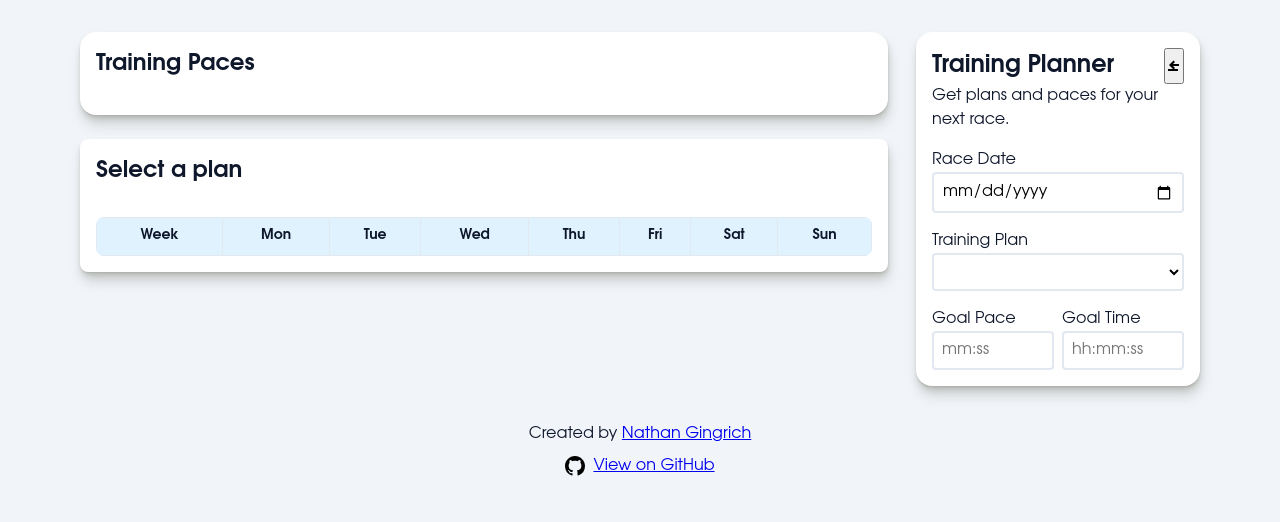
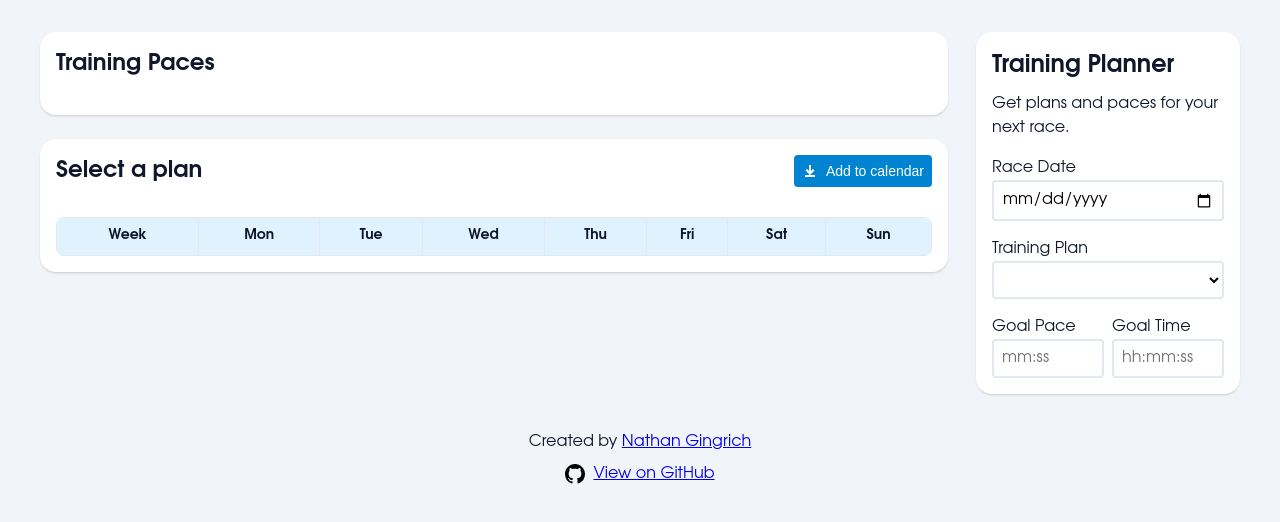
Before and after one commit to njgingrich/running-plan, a plain HTML site: page index.html in a window 1280 px wide. Drawn offline with Linux system fonts and the light colour scheme.

Commit message:
More style adjustments

```diff
--- a/index.html
+++ b/index.html
@@ -34,14 +34,14 @@
                         <h2 id="training-plan-title">Select a plan</h2>
                         <p id="training-plan-description" class="subtitle"></p>
                     </div>
-                    <button id="export-plan" class="export-button" style="display: none;">
+                    <button id="export-plan" class="export-button button">
                         <svg width="16" height="16" viewBox="0 0 16 16">
                             <path d="M8 12l-4.5-4.5 1.5-1.5L7 8v-6h2v6l2-2 1.5 1.5L8 12zM3 14v-2h10v2H3z" />
                         </svg>
                         Add to calendar
                     </button>
                 </div>
-                <div class="calendar">
+                <div class="training-table-container">
                     <table class="training-table">
                         <thead>
                             <tr>
@@ -66,11 +66,6 @@
     <section class="container sidebar expanded flow">
         <header class="header">
             <h1 class="title">Training Planner</h1>
-            <button id="toggle-sidebar" class="icon-button">
-                <svg width="16" height="16" viewBox="0 0 16 16">
-                    <path d="M3 8l4.5-4.5L9 5 7 7h6v2H7l2 2-1.5 1.5L3 8zm-1 6v-2h10v2H2z" />
-                </svg>
-            </button>
             <p class="subtitle">Get plans and paces for your next race.</p>
         </header>
         <section class="config">
@@ -100,7 +95,7 @@
         </section>
     </section>
     <footer class="footer">
-        <p>Created by <a href="https://github.com/njgingrich" target="_blank" rel="noopener noreferrer">Nathan
+        <p>Created by <a href="https://njgingrich.com/" target="_blank" rel="noopener noreferrer">Nathan
                 Gingrich</a></p>
         <a href="https://github.com/njgingrich/running-plan" class="repo-link" target="_blank"
             rel="noopener noreferrer">
--- a/script/script.js
+++ b/script/script.js
@@ -405,12 +405,6 @@ document.getElementById('trainingPlan').addEventListener('change', e => {
     updateCalendar();
 });
 
-document.getElementById('toggle-sidebar').addEventListener('click', e => {
-    const sidebar = document.querySelector('.sidebar');
-    sidebar.classList.toggle('expanded');
-});
-
-
 // Add event listener for export button
 document.getElementById('export-plan').addEventListener('click', (e) => {
     const plan = State.plan;
--- a/styles.css
+++ b/styles.css
@@ -302,23 +302,16 @@
 
     --t-shadow-color: 0.6503 0.01 106.68;
     --t-shadow-low:
-        0.1px 0.6px 0.8px oklch(var(--t-shadow-color) / 0.19),
-        0.1px 0.9px 1.1px -0.8px oklch(var(--t-shadow-color) / 0.26),
-        0.3px 2.1px 2.7px -1.6px oklch(var(--t-shadow-color) / 0.33);
+        0px 0.5px 0.7px oklch(var(--t-shadow-color) / 0.05),
+        0px 1.6px 2.3px -0.4px oklch(var(--t-shadow-color) / 0.32);
     --t-shadow-medium:
-        0.1px 0.6px 0.8px oklch(var(--t-shadow-color) / 0.2),
-        0.3px 2px 2.5px -0.5px oklch(var(--t-shadow-color) / 0.26),
-        0.7px 4.6px 5.9px -1.1px oklch(var(--t-shadow-color) / 0.31),
-        1.5px 10.3px 13.1px -1.6px oklch(var(--t-shadow-color) / 0.37);
+        0px 0.5px 0.7px oklch(var(--t-shadow-color) / 0.07),
+        0.1px 8.1px 11.7px -0.4px oklch(var(--t-shadow-color) / 0.45);
     --t-shadow-high:
-        0.1px 0.6px 0.8px oklch(var(--t-shadow-color) / 0.19),
-        0.5px 3.7px 4.7px -0.2px oklch(var(--t-shadow-color) / 0.21),
-        0.9px 6.6px 8.4px -0.5px oklch(var(--t-shadow-color) / 0.24),
-        1.5px 10.2px 13px -0.7px oklch(var(--t-shadow-color) / 0.26),
-        2.2px 15.4px 19.6px -0.9px oklch(var(--t-shadow-color) / 0.29),
-        3.3px 22.8px 29px -1.1px oklch(var(--t-shadow-color) / 0.32),
-        4.8px 33.5px 42.6px -1.4px oklch(var(--t-shadow-color) / 0.34),
-        6.9px 48.1px 61.2px -1.6px oklch(var(--t-shadow-color) / 0.37);
+        0px 0.5px 0.7px oklch(var(--t-shadow-color) / 0.07),
+        0px 6.4px 9.2px -0.1px oklch(var(--t-shadow-color) / 0.24),
+        0.1px 14.5px 20.9px -0.3px oklch(var(--t-shadow-color) / 0.42),
+        0.2px 31.6px 45.5px -0.4px oklch(var(--t-shadow-color) / 0.6);
 }
 
 * {
@@ -347,37 +340,48 @@ body {
 }
 
 .content {
+    --max-content-width: 1200px;
     display: grid;
-    grid-template-columns: auto 68px;
+    grid-template-columns: 100%;
     grid-gap: var(--space-300);
     transition: 300ms;
 
     padding: var(--space-600);
-    max-width: 1200px;
     margin: 0 auto;
-}
-.content:has(.sidebar.expanded) {
-    grid-template-columns: auto 300px;
 }
 .content > .footer {
     grid-column: 1 / -1;
 }
+.content > .sidebar {
+    grid-row: 1;
+    grid-column: 1;
+    position: initial;
+    /* width: calc(100% - var(--space-200) * 2); */
+    justify-self: stretch;
+}
+
+@media (min-width: 896px) {
+    .content {
+        grid-template-columns: minmax(0, var(--max-content-width)) minmax(auto, 280px);
+    }
+    .content .sidebar {
+        grid-row: 1;
+        grid-column: 2;
+        position: sticky;
+    }
+}
 
 .header {
-    display: grid;
-    grid-template-columns: auto auto;
-    grid-template-rows: auto;
-    grid-template-areas:
-        "title icon"
-        "subtitle subtitle";
+    display: flex;
+    flex-direction: column;
+    gap: var(--space-200);
 }
 .header.subtitle {
-    grid-area: subtitle;
+    flex: 1;
 }
 
 .sidebar {
     place-self: start;
-    position: sticky;
     top: var(--space-600);
 }
 
@@ -386,13 +390,14 @@ body {
     & .header > .subtitle {
         display: none;
     }
-    & .config {
+    /* & .config {
         display: none;
-    }
+    } */
 }
 
 .page-container {
     --flow-space: var(--space-500);
+    max-width: 1200px;
 }
 
 .footer {
@@ -420,7 +425,7 @@ body {
     margin-bottom: var(--space-200);
     margin-left: var(--space-200);
     border-radius: var(--radius-700);
-    box-shadow: var(--t-shadow-medium);
+    box-shadow: var(--t-shadow-low);
 
     & :is(h2) {
         font-size: var(--font-size-500);
@@ -519,7 +524,7 @@ input:focus, select:focus {
 .plan-title {
     flex: 1;
 }
-.export-button {
+.button {
     display: flex;
     align-items: center;
     gap: var(--space-200);
@@ -534,22 +539,27 @@ input:focus, select:focus {
     transition: background-color 0.2s;
 }
 
-.export-button:hover {
+.button:hover {
     background: var(--t-button-primary-background-hover);
 }
 
-.export-button svg {
+.button svg {
     fill: currentColor;
 }
+.icon-button {
+    justify-self: start;
+}
 
-.calendar {
+.training-table-container {
     border-radius: var(--radius-500);
     overflow-x: auto;
+    width: 100%;
+    min-width: 0;
 }
 .training-table {
     width: 100%;
+    min-width: max-content;
     border-collapse: collapse;
-    overflow-x: scroll;
 }
 .training-table thead {
     background-color: var(--t-table-background-header);
@@ -596,6 +606,7 @@ input:focus, select:focus {
     color: var(--t-text-subtext);
 }
 .training-table .workout {
+    width: 150px;
     padding: var(--space-100) var(--space-200);
     display: flex;
     flex-direction: column;
@@ -617,6 +628,9 @@ input:focus, select:focus {
     font-style: italic;
 }
 
+.hidden {
+    display: none;
+}
 .flow > * + * {
     margin-block-start: var(--flow-space, var(--space-400));
 }
```
